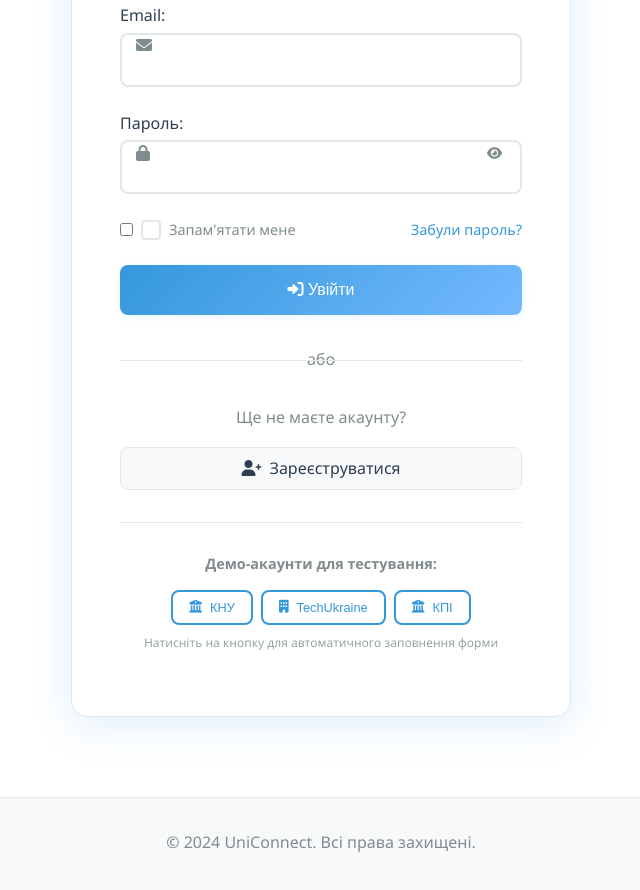
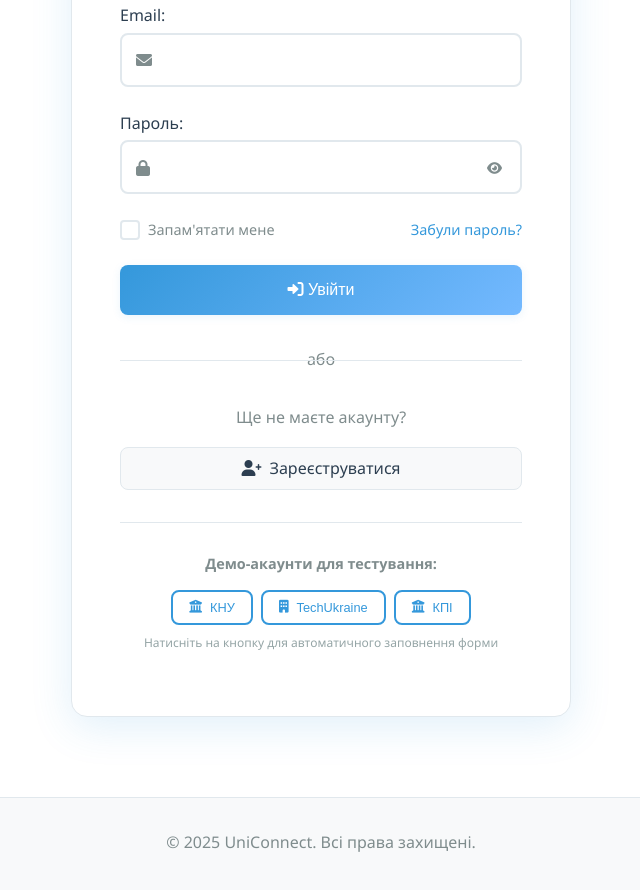
Before and after one commit to BOGDANIST/hackaton, a plain HTML site: page login.html in a window 1280 px wide. Shown: the part 342-1232 px from the top of the page, without its empty margins (319-959 px from the left). Drawn offline with Linux system fonts and the light colour scheme.

Commit message:
Маленькі правки

```diff
--- a/login.html
+++ b/login.html
@@ -53,7 +53,8 @@
 
                         <div class="form-options">
                             <label class="checkbox-label">
-                                <input type="checkbox" id="rememberMe">
+                                <input style="display: none;" type="checkbox" id="rememberMe">
+                                <!-- <input style="display: none;" type="checkbox" id="rememberMe"> -->
                                 <span class="checkmark"></span>
                                 Запам'ятати мене
                             </label>
@@ -96,7 +97,7 @@
 
     <footer class="footer">
         <div class="container">
-            <p>&copy; 2024 UniConnect. Всі права захищені.</p>
+            <p>&copy; 2025 UniConnect. Всі права захищені.</p>
         </div>
     </footer>
 
--- a/styles/main.css
+++ b/styles/main.css
@@ -247,6 +247,7 @@ a:hover {
 }
 
 .btn-primary {
+  margin-bottom: 5px;
   background: var(--gradient-primary);
   color: var(--text-light);
   box-shadow: 0 2px 8px var(--shadow-light);
@@ -904,7 +905,7 @@ a:hover {
 .form-icon {
   position: absolute;
   left: var(--spacing-md);
-  top: 50%;
+  top: 68%;
   transform: translateY(-50%);
   color: var(--text-secondary);
   pointer-events: none;
@@ -918,7 +919,7 @@ a:hover {
 .password-toggle {
   position: absolute;
   right: var(--spacing-md);
-  top: 50%;
+  top: 68%;
   transform: translateY(-50%);
   background: none;
   border: none;
```
Also changed, not shown: announcements.html (+2 -1 lines), create-announcement.html (+5 -3 lines), index.html (+3 -2 lines), profile.html (+1 -1 lines), register.html (+7 -4 lines), view-announcement.html (+1 -1 lines).
